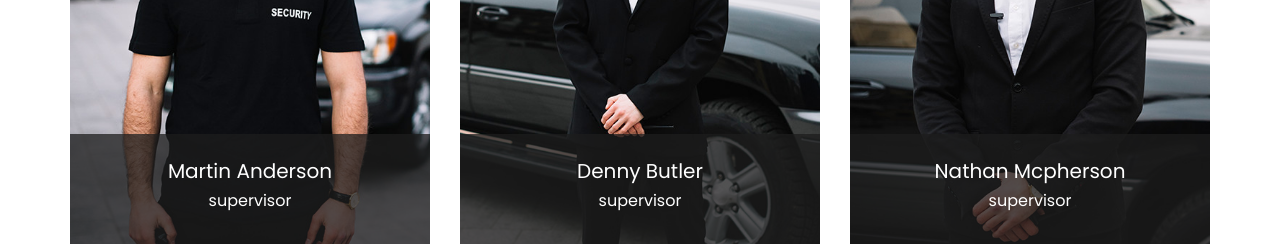
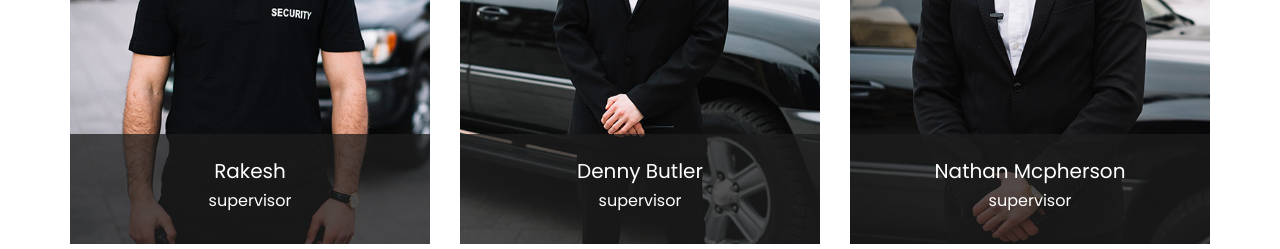
Before and after one commit to Rakesh222100/Rakesh-repo, a plain HTML site: page guarder-html/index.html in a window 1280 px wide. Shown: the part 3690-3939 px from the top of the page. Drawn offline with Linux system fonts and the light colour scheme.

Commit message:
Update index.html

```diff
--- a/guarder-html/index.html
+++ b/guarder-html/index.html
@@ -578,7 +578,7 @@
             </div>
             <div class="detail-box">
               <h5>
-                Martin Anderson
+                Rakesh
               </h5>
               <h6 class="">
                 supervisor
```
